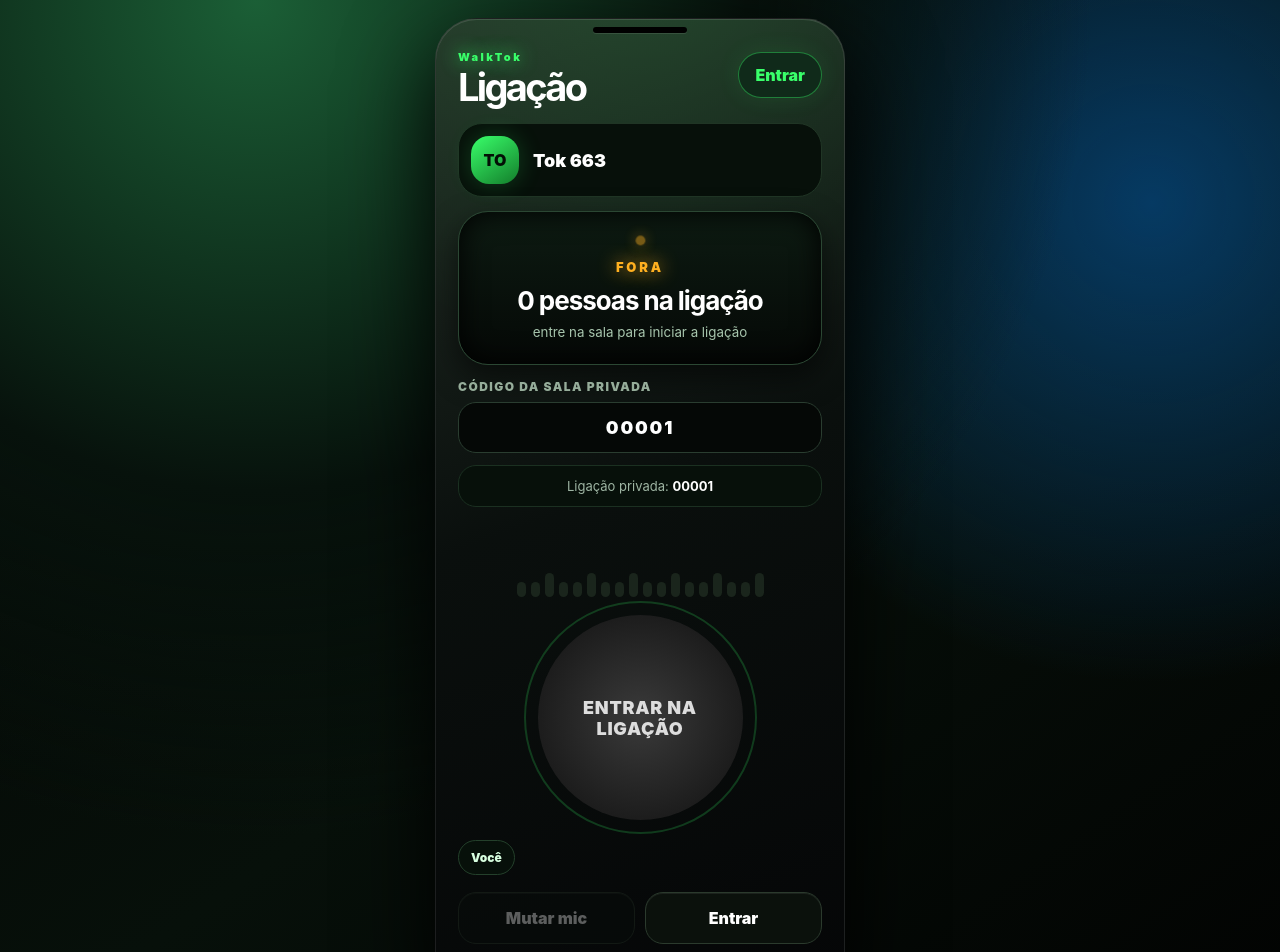
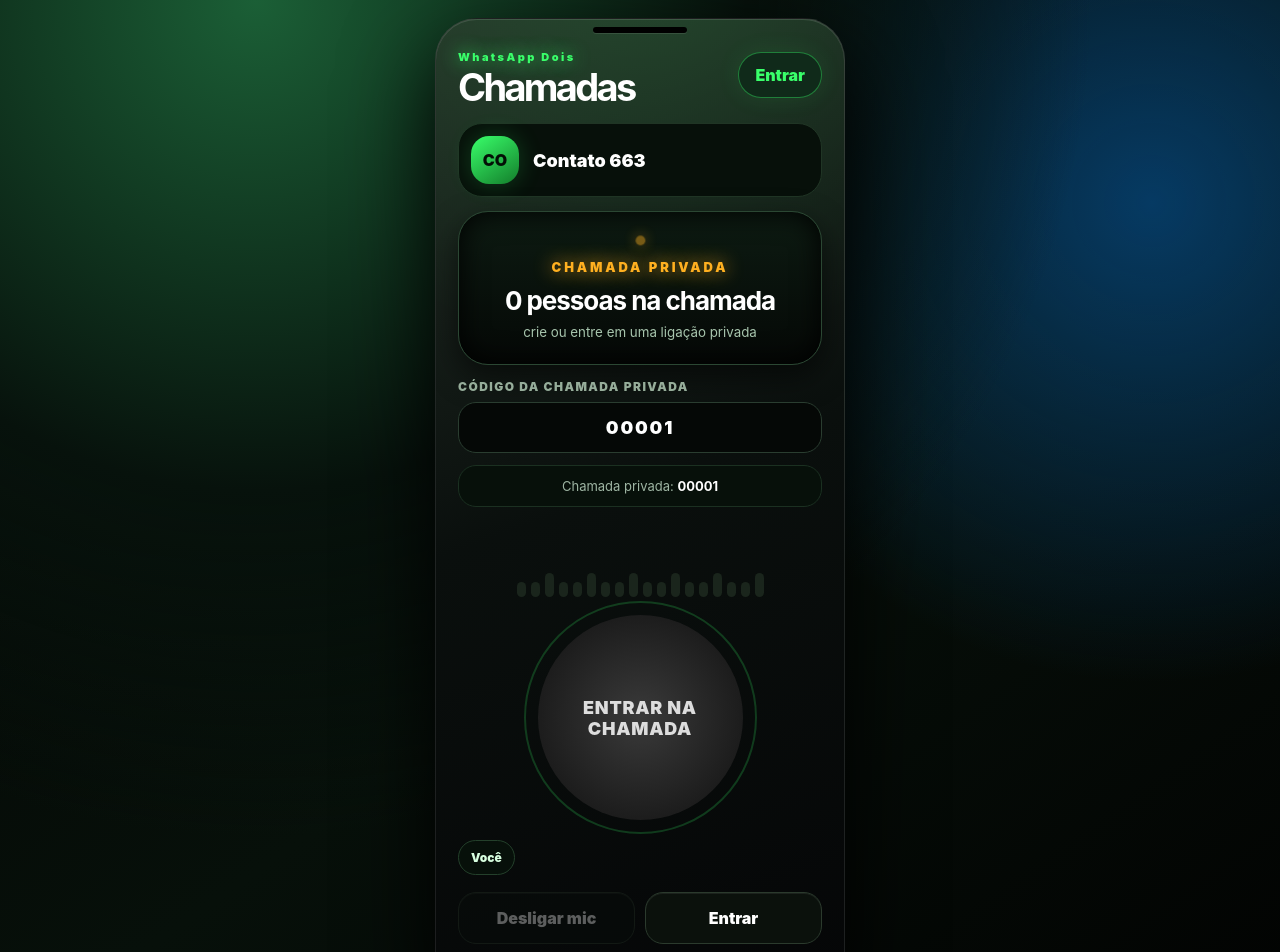
Before and after one commit to thiagodouglas19t-lang/Thklayus-hub, a React (Vite) app: page / in a window 1280 px wide. Shown: the top 952 px of the page. Built offline with nearby package versions, Linux system fonts and the light colour scheme; no server answers.

Commit message:
brand: turn WalkTok into WhatsApp Dois calls

```diff
--- a/src/App.jsx
+++ b/src/App.jsx
@@ -1,14 +1,14 @@
 import { useEffect, useRef, useState } from 'react'
 import { createClient } from '@supabase/supabase-js'
 
-const APP_NAME = 'WalkTok'
+const APP_NAME = 'WhatsApp Dois'
 const supabaseUrl = import.meta.env.VITE_SUPABASE_URL
 const supabaseAnonKey = import.meta.env.VITE_SUPABASE_ANON_KEY
 const hasSupabase = Boolean(supabaseUrl && supabaseAnonKey)
 const supabase = hasSupabase ? createClient(supabaseUrl, supabaseAnonKey) : null
-const PROFILE_KEY = 'walktok-profile-id'
-const NAME_KEY = 'walktok-name'
-const ROOM_KEY = 'walktok-private-room'
+const PROFILE_KEY = 'zapdois-profile-id'
+const NAME_KEY = 'zapdois-name'
+const ROOM_KEY = 'zapdois-private-call'
 const RTC_CONFIG = { iceServers: [{ urls: 'stun:stun.l.google.com:19302' }] }
 
 function getProfileId() {
@@ -21,15 +21,15 @@ function getProfileId() {
 }
 
 function roomTopic(code) {
-  return `walktok-call-${String(code || '00001').replace(/\D/g, '').slice(0, 20) || '00001'}`
+  return `zapdois-call-${String(code || '00001').replace(/\D/g, '').slice(0, 20) || '00001'}`
 }
 
 export default function App() {
   const [joined, setJoined] = useState(false)
-  const [muted, setMuted] = useState(() => localStorage.getItem('walktok-muted') === 'true')
-  const [micStatus, setMicStatus] = useState('entre na sala para iniciar a ligação')
+  const [muted, setMuted] = useState(() => localStorage.getItem('zapdois-muted') === 'true')
+  const [micStatus, setMicStatus] = useState('crie ou entre em uma ligação privada')
   const [roomCode, setRoomCode] = useState(() => localStorage.getItem(ROOM_KEY) || '00001')
-  const [name, setName] = useState(() => localStorage.getItem(NAME_KEY) || `Tok ${Math.floor(100 + Math.random() * 900)}`)
+  const [name, setName] = useState(() => localStorage.getItem(NAME_KEY) || `Contato ${Math.floor(100 + Math.random() * 900)}`)
   const [peopleOnline, setPeopleOnline] = useState(0)
   const [participants, setParticipants] = useState([])
   const streamRef = useRef(null)
@@ -41,7 +41,7 @@ export default function App() {
   const makingOfferRef = useRef(false)
 
   useEffect(() => { if ('serviceWorker' in navigator) navigator.serviceWorker.register('/sw.js').catch(() => {}) }, [])
-  useEffect(() => localStorage.setItem('walktok-muted', String(muted)), [muted])
+  useEffect(() => localStorage.setItem('zapdois-muted', String(muted)), [muted])
   useEffect(() => localStorage.setItem(ROOM_KEY, roomCode), [roomCode])
   useEffect(() => localStorage.setItem(NAME_KEY, name), [name])
 
@@ -68,7 +68,7 @@ export default function App() {
       const state = channel.presenceState()
       const ids = Object.keys(state)
       setPeopleOnline(ids.length || 1)
-      setParticipants(ids.map((id) => ({ id, name: state[id]?.[0]?.name || 'Tok', self: id === profileIdRef.current })))
+      setParticipants(ids.map((id) => ({ id, name: state[id]?.[0]?.name || 'Contato', self: id === profileIdRef.current })))
       for (const id of ids) {
         if (id !== profileIdRef.current) {
           politeRef.current.set(id, profileIdRef.current > id)
@@ -85,7 +85,7 @@ export default function App() {
     channel.subscribe(async (status) => {
       if (status === 'SUBSCRIBED') {
         await channel.track({ id: profileIdRef.current, name, roomCode, onlineAt: Date.now() })
-        setMicStatus(muted ? 'na ligação, microfone mudo' : 'na ligação, microfone aberto')
+        setMicStatus(muted ? 'na ligação, microfone desligado' : 'na ligação, microfone ligado')
       }
     })
 
@@ -97,8 +97,8 @@ export default function App() {
     }
   }, [joined, roomCode, name, muted])
 
-  const status = !joined ? 'FORA' : muted ? 'MUDO' : 'EM LIGAÇÃO'
-  const initials = name.trim().slice(0, 2).toUpperCase() || 'TK'
+  const status = !joined ? 'CHAMADA PRIVADA' : muted ? 'MICROFONE OFF' : 'EM LIGAÇÃO'
+  const initials = name.trim().slice(0, 2).toUpperCase() || 'CT'
 
   function closeAllPeers() {
     peersRef.current.forEach((peer) => peer.close())
@@ -118,7 +118,7 @@ export default function App() {
     streamRef.current = stream
     stream.getAudioTracks().forEach((track) => { track.enabled = open })
     peersRef.current.forEach((peer) => addLocalTracks(peer, stream))
-    setMicStatus(open ? 'na ligação, microfone aberto' : 'na ligação, microfone mudo')
+    setMicStatus(open ? 'na ligação, microfone ligado' : 'na ligação, microfone desligado')
     return stream
   }
 
@@ -141,8 +141,8 @@ export default function App() {
 
     peer.onicecandidate = (event) => { if (event.candidate) sendSignal(peerId, { type: 'ice', candidate: event.candidate }) }
     peer.onconnectionstatechange = () => {
-      if (peer.connectionState === 'connected') setMicStatus(muted ? 'na ligação, microfone mudo' : 'na ligação, microfone aberto')
-      if (['failed', 'disconnected'].includes(peer.connectionState)) setMicStatus('reconectando ligação...')
+      if (peer.connectionState === 'connected') setMicStatus(muted ? 'na ligação, microfone desligado' : 'na ligação, microfone ligado')
+      if (['failed', 'disconnected'].includes(peer.connectionState)) setMicStatus('reconectando chamada...')
     }
     peer.ontrack = (event) => {
       let audio = audiosRef.current.get(peerId)
@@ -198,7 +198,7 @@ export default function App() {
 
   async function enterCall() {
     try {
-      setMicStatus('entrando na ligação...')
+      setMicStatus('entrando na chamada...')
       await ensureMic(!muted)
       setJoined(true)
     } catch {
@@ -209,7 +209,7 @@ export default function App() {
   function leaveCall() {
     setJoined(false)
     setMicLive(false)
-    setMicStatus('fora da ligação')
+    setMicStatus('fora da chamada')
     closeAllPeers()
   }
 
@@ -217,7 +217,7 @@ export default function App() {
     const next = !muted
     setMuted(next)
     setMicLive(!next)
-    setMicStatus(next ? 'na ligação, microfone mudo' : 'na ligação, microfone aberto')
+    setMicStatus(next ? 'na ligação, microfone desligado' : 'na ligação, microfone ligado')
   }
 
   return (
@@ -226,7 +226,7 @@ export default function App() {
         <header className="top-panel">
           <div>
             <span className="eyebrow">{APP_NAME}</span>
-            <h1>Ligação</h1>
+            <h1>Chamadas</h1>
           </div>
           <button className="mini-button" onClick={joined ? leaveCall : enterCall}>{joined ? 'Sair' : 'Entrar'}</button>
         </header>
@@ -239,23 +239,23 @@ export default function App() {
         <div className="display-card">
           <div className="status-dot" />
           <p>{status}</p>
-          <strong>{peopleOnline} {peopleOnline === 1 ? 'pessoa' : 'pessoas'} na ligação</strong>
+          <strong>{peopleOnline} {peopleOnline === 1 ? 'pessoa' : 'pessoas'} na chamada</strong>
           <small>{micStatus}</small>
         </div>
 
         <label className="channel-box">
-          <span>Código da sala privada</span>
+          <span>Código da chamada privada</span>
           <input value={roomCode} onChange={(event) => setRoomCode(event.target.value.replace(/\D/g, '').slice(0, 20))} disabled={joined} />
         </label>
 
-        <div className="speaker-now">Ligação privada: <strong>{roomCode || '00001'}</strong></div>
+        <div className="speaker-now">Chamada privada: <strong>{roomCode || '00001'}</strong></div>
 
         <div className="meter">
           {Array.from({ length: 18 }).map((_, index) => <span key={index} className={joined && !muted && index < 15 ? 'active' : ''} />)}
         </div>
 
         <button className="ptt-voice" onClick={joined ? toggleMute : enterCall}>
-          <span>{!joined ? 'ENTRAR NA LIGAÇÃO' : muted ? 'ATIVAR MICROFONE' : 'MICROFONE LIGADO'}</span>
+          <span>{!joined ? 'ENTRAR NA CHAMADA' : muted ? 'LIGAR MICROFONE' : 'MICROFONE LIGADO'}</span>
         </button>
 
         <div className="people-row">
@@ -265,13 +265,13 @@ export default function App() {
         </div>
 
         <div className="action-row">
-          <button onClick={toggleMute} disabled={!joined}>{muted ? 'Ativar mic' : 'Mutar mic'}</button>
+          <button onClick={toggleMute} disabled={!joined}>{muted ? 'Ligar mic' : 'Desligar mic'}</button>
           <button onClick={joined ? leaveCall : enterCall}>{joined ? 'Encerrar' : 'Entrar'}</button>
         </div>
 
         <footer className="radio-footer">
-          <span>{hasSupabase ? 'ligação ao vivo' : 'configure Supabase'}</span>
-          <span>sala {roomCode || '00001'}</span>
+          <span>{hasSupabase ? 'chamada ao vivo' : 'configure Supabase'}</span>
+          <span>código {roomCode || '00001'}</span>
         </footer>
       </section>
     </main>
```
